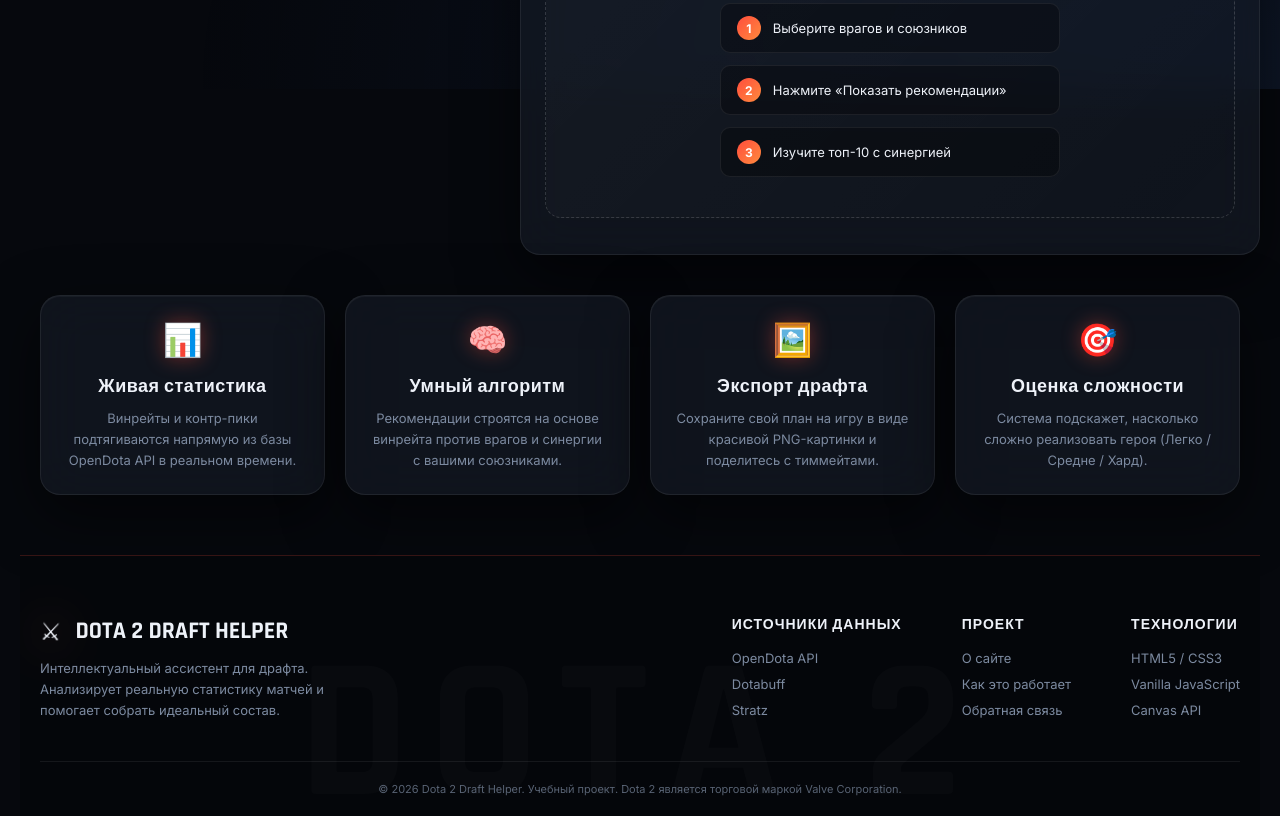
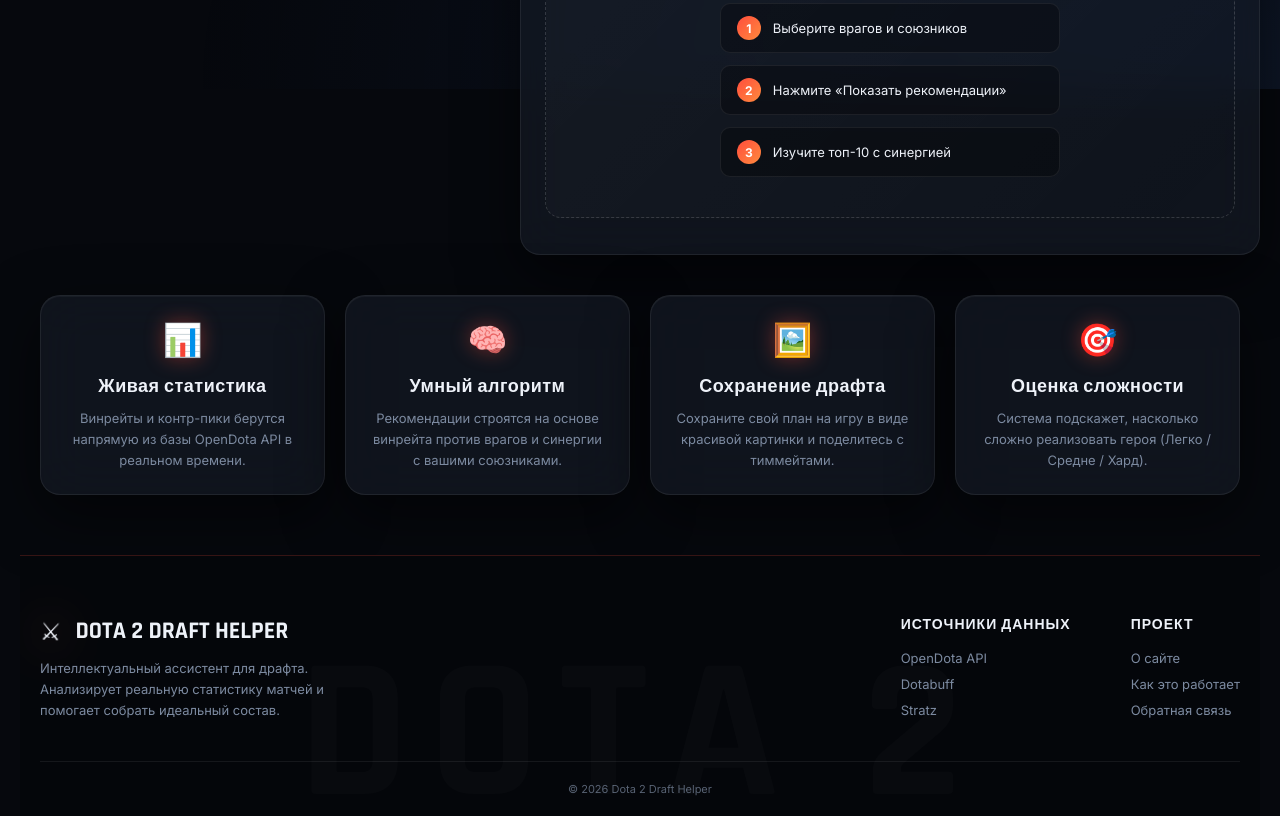
Before and after one commit to 3xtr4s3ns0ry/dota-draft-helper, a plain HTML site: page index.html in a window 1280 px wide. Shown: the part 711-1527 px from the top of the page. Drawn offline with Linux system fonts and the light colour scheme; no server answers.

Commit message:
index.html

```diff
--- a/index.html
+++ b/index.html
@@ -92,7 +92,7 @@
       <div class="feature-card glass">
         <div class="feature-icon">📊</div>
         <h3>Живая статистика</h3>
-        <p>Винрейты и контр-пики подтягиваются напрямую из базы OpenDota API в реальном времени.</p>
+        <p>Винрейты и контр-пики берутся напрямую из базы OpenDota API в реальном времени.</p>
       </div>
       <div class="feature-card glass">
         <div class="feature-icon">🧠</div>
@@ -101,8 +101,8 @@
       </div>
       <div class="feature-card glass">
         <div class="feature-icon">🖼️</div>
-        <h3>Экспорт драфта</h3>
-        <p>Сохраните свой план на игру в виде красивой PNG-картинки и поделитесь с тиммейтами.</p>
+        <h3>Сохранение драфта</h3>
+        <p>Сохраните свой план на игру в виде красивой картинки и поделитесь с тиммейтами.</p>
       </div>
       <div class="feature-card glass">
         <div class="feature-icon">🎯</div>
@@ -135,17 +135,11 @@
           <a href="#">Как это работает</a>
           <a href="#">Обратная связь</a>
         </div>
-        <div class="footer-col">
-          <h4>Технологии</h4>
-          <a href="#">HTML5 / CSS3</a>
-          <a href="#">Vanilla JavaScript</a>
-          <a href="#">Canvas API</a>
-        </div>
       </div>
     </div>
 
     <div class="footer-bottom">
-      <p>© 2026 Dota 2 Draft Helper. Учебный проект. Dota 2 является торговой маркой Valve Corporation.</p>
+      <p>© 2026 Dota 2 Draft Helper</p>
     </div>
 
     <div class="footer-watermark">DOTA 2</div>
```
